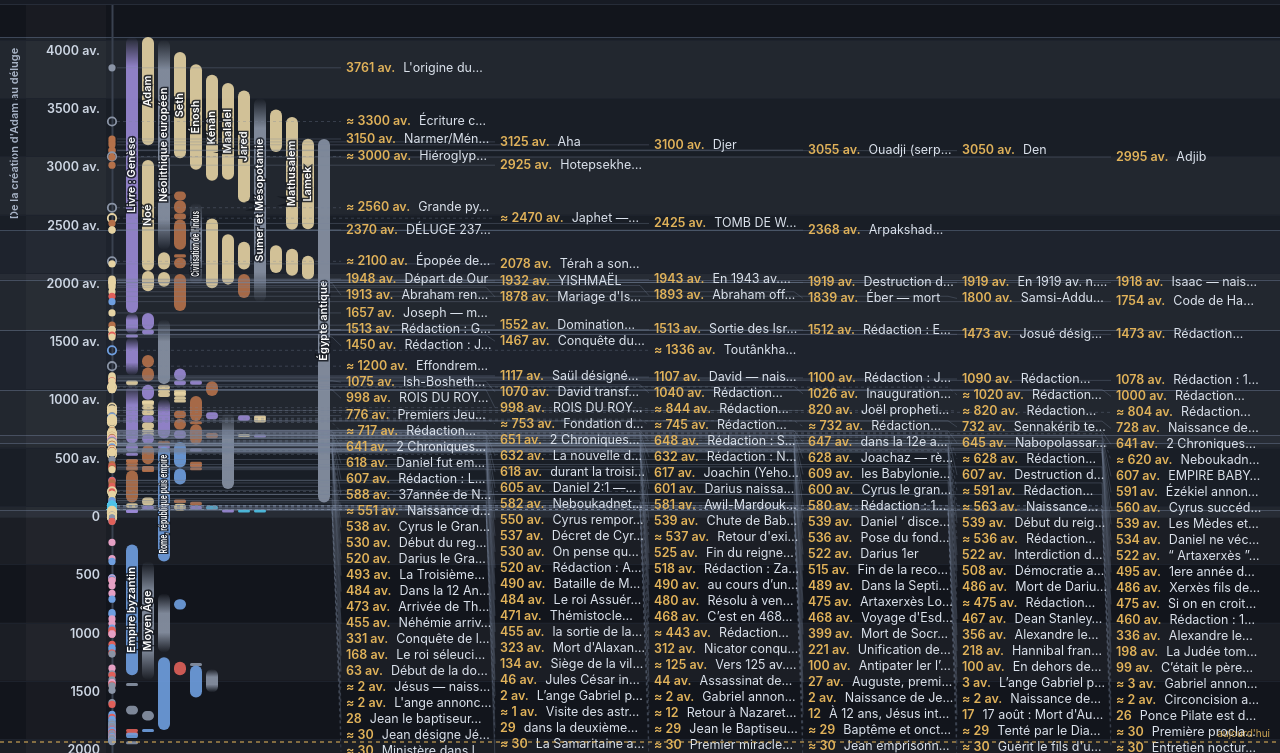
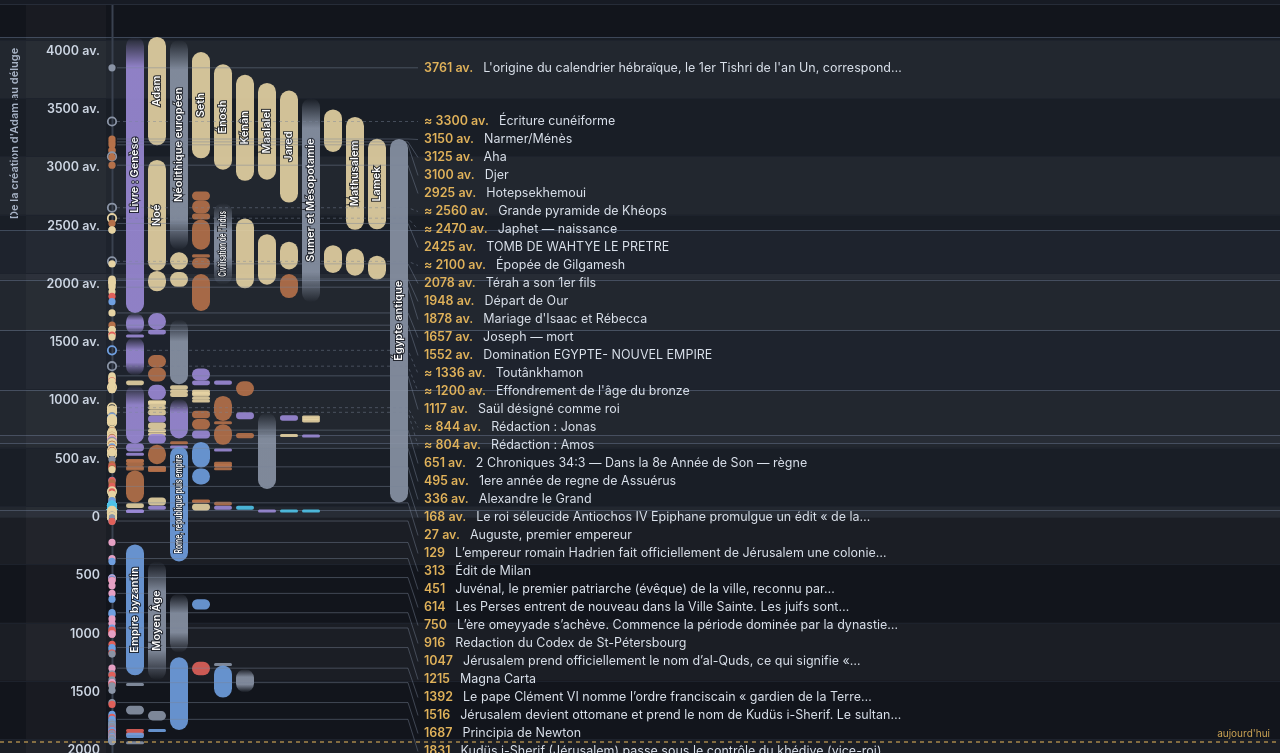
Before and after one commit to steinmetzbenjam-cloud/kronos, a plain HTML site: page index.html in a window 1280 px wide. Shown: the part 47-800 px from the top of the page. Drawn offline with Linux system fonts and the light colour scheme.

Commit message:
Retour à une colonne de libellés ; barres de période plus lisibles
Co-Authored-By: Claude Opus 5 <noreply@anthropic.com>

```diff
--- a/index.html
+++ b/index.html
@@ -8,9 +8,9 @@
 <meta name="apple-mobile-web-app-status-bar-style" content="black-translucent">
 <meta name="apple-mobile-web-app-title" content="Kronos">
 <title>Kronos — Frise chronologique</title>
-<link rel="manifest" href="manifest.webmanifest?v=39">
+<link rel="manifest" href="manifest.webmanifest?v=43">
 <link rel="apple-touch-icon" href="icons/icon-192.png">
-<link rel="stylesheet" href="src/style.css?v=39">
+<link rel="stylesheet" href="src/style.css?v=43">
 </head>
 <body>
 
@@ -172,14 +172,14 @@
 
 <div id="toast" class="hidden"></div>
 
-<script src="src/seed.js?v=39"></script>
-<script src="src/refs.js?v=39"></script>
-<script src="src/places.js?v=39"></script>
-<script src="src/maps.js?v=39"></script>
-<script src="src/photos.js?v=39"></script>
-<script src="src/store.js?v=39"></script>
-<script src="src/timeline.js?v=39"></script>
-<script src="src/ui.js?v=39"></script>
+<script src="src/seed.js?v=43"></script>
+<script src="src/refs.js?v=43"></script>
+<script src="src/places.js?v=43"></script>
+<script src="src/maps.js?v=43"></script>
+<script src="src/photos.js?v=43"></script>
+<script src="src/store.js?v=43"></script>
+<script src="src/timeline.js?v=43"></script>
+<script src="src/ui.js?v=43"></script>
 <script>
 if ('serviceWorker' in navigator && location.protocol.startsWith('http')) {
   navigator.serviceWorker.register('sw.js').catch(function(){});
--- a/src/timeline.js
+++ b/src/timeline.js
@@ -179,7 +179,10 @@ var Timeline = (function () {
     /* Les voies se resserrent quand les périodes sont nombreuses, pour que
        toutes restent visibles au lieu d'être coupées à droite. */
     var avail = Math.max(W * (narrow ? 0.50 : 0.45) - laneX, 30);
-    var pitch = Math.min(narrow ? 13 : 16, Math.max(5, avail / Math.max(laneCount, 1)));
+    /* Écart entre deux barres. Assez large pour que les noms verticaux, halo
+       compris, ne se touchent pas ; resserré seulement si les barres sont
+       nombreuses. */
+    var pitch = Math.min(narrow ? 16 : 22, Math.max(5, avail / Math.max(laneCount, 1)));
     return {
       narrow: narrow,
       gutter: gutter,
@@ -431,14 +434,14 @@ var Timeline = (function () {
       }
 
       var visH = bot - top;
-      if (visH > 78 && L.laneW >= 8) {
+      if (visH > 78 && L.pitch >= 15) {
         ctx.save();
         ctx.globalAlpha = dim ? 0.25 : 1;
         ctx.translate(x + L.laneW / 2, (top + bot) / 2);
         ctx.rotate(-Math.PI / 2);
         ctx.font = "600 11px " + FONT;
         ctx.fillStyle = "#12151c";
-        ctx.lineWidth = 3;
+        ctx.lineWidth = 2;
         ctx.strokeStyle = "rgba(18,21,28,0.85)";
         ctx.strokeText(p.title, 0, 0, visH - 16);
         ctx.fillStyle = "#ffffff";
@@ -473,87 +476,42 @@ var Timeline = (function () {
       ctx.textBaseline = "middle";
     }
 
-    /* --- événements ponctuels, répartis en colonnes --- */
-    /* Une seule colonne ne peut pas accueillir tous les libellés quand ils
-       sont nombreux : on en ouvre autant que la largeur le permet, et chaque
-       libellé va dans celle qui le rapproche le plus de sa vraie date. */
+    /* --- événements ponctuels : une seule colonne --- */
     var colX = Math.min(L.laneX + laneCount * L.pitch + 12, W * 0.55);
-    var dispo = Math.max(W - colX - 10, 90);
-    var largeurMin = L.narrow ? 112 : 150;
-    var nbColMax = Math.max(1, Math.floor(dispo / largeurMin));
-
-    var visibles = [];
+    var lastY = -1e9;
+    ctx.textAlign = "left";
     points.forEach(function (p) {
       if (!visible(p)) return;
       var py = yearToY(p.start);
       if (py < -30 || py > H + 30) return;
-      visibles.push({ p: p, py: py });
-    });
+      var col = Store.category(p.cat).color;
 
-    var PAS = 16;
-    /* Distance tolérée entre un point et son libellé. Généreuse : le trait de
-       rappel et l'année inscrite lèvent l'ambiguïté, et c'est ce qui permet
-       d'afficher le plus d'événements possible. */
-    var MAX_SHIFT = Math.max(H * 0.45, Math.min(H * 0.9, (view.ppy / 365) * 6));
+      /* Le libellé descend juste ce qu'il faut pour ne pas toucher le
+         précédent, mais jamais de plus de MAX_SHIFT : au-delà on ne garde que
+         le point, et le libellé revient dès qu'on zoome. */
+      var MAX_SHIFT = Math.max(34, Math.min(H * 0.7, (view.ppy / 365) * 6));
+      var ly = Math.max(py, lastY + 18);
+      var showLabel = (ly - py) <= MAX_SHIFT && ly <= H + 10;
+      if (showLabel) lastY = ly;
 
-    /* Range les libellés dans `n` colonnes ; chacun va dans celle qui le
-       rapproche le plus de sa date. Renvoie le placement et le nombre de
-       laissés-pour-compte. */
-    function placer(n) {
-      var derniers = [], c;
-      for (c = 0; c < n; c++) derniers.push(-1e9);
-      var liste = [], manquants = 0;
-      visibles.forEach(function (v) {
-        var meilleure = 0, meilleurY = Infinity;
-        for (var k = 0; k < n; k++) {
-          var y = Math.max(v.py, derniers[k] + PAS);
-          if (y < meilleurY) { meilleurY = y; meilleure = k; }
-        }
-        var affiche = (meilleurY - v.py) <= MAX_SHIFT && meilleurY <= H + 10;
-        if (affiche) derniers[meilleure] = meilleurY; else manquants++;
-        liste.push({ p: v.p, py: v.py, col: meilleure, ly: meilleurY, affiche: affiche });
-      });
-      return { liste: liste, manquants: manquants };
-    }
-
-    /* On ouvre le moins de colonnes possible, mais assez pour que rien ne
-       manque : la moyenne sous-estime toujours, les événements se groupant. */
-    var depart = Math.max(1, Math.ceil(visibles.length * PAS / Math.max(H, 1)));
-    var nbCol = Math.min(depart, nbColMax);
-    var essai = placer(nbCol);
-    while (essai.manquants > 0 && nbCol < nbColMax) {
-      nbCol++;
-      essai = placer(nbCol);
-    }
-    var poses = essai.liste;
-    var colW = dispo / nbCol;
-
-    /* 2e temps : les traits de rappel, dessinés dessous pour ne pas barrer les mots */
-    poses.forEach(function (o) {
-      if (!o.affiche) return;
-      var xc = colX + o.col * colW;
-      ctx.globalAlpha = matched(o.p) ? 1 : 0.18;
-      ctx.strokeStyle = "rgba(120,132,152,0.32)";
-      ctx.lineWidth = 1;
-      if (o.p.approxStart) ctx.setLineDash([3, 3]);
-      ctx.beginPath();
-      ctx.moveTo(L.axisX + 5, o.py);
-      ctx.lineTo(Math.max(xc - 14, L.axisX + 8), o.py);
-      ctx.lineTo(xc - 5, o.ly);
-      ctx.stroke();
-      ctx.setLineDash([]);
-    });
-    ctx.globalAlpha = 1;
-
-    /* 3e temps : points et libellés, par-dessus les traits */
-    ctx.textAlign = "left";
-    poses.forEach(function (o) {
-      var p = o.p, py = o.py;
-      var col = Store.category(p.cat).color;
       var dim = !matched(p);
       var sel = selectedId === p.id;
       ctx.globalAlpha = dim ? 0.18 : 1;
 
+      /* trait de rappel */
+      if (showLabel) {
+        ctx.strokeStyle = "rgba(120,132,152,0.45)";
+        ctx.lineWidth = 1;
+        if (p.approxStart) ctx.setLineDash([3, 3]);
+        ctx.beginPath();
+        ctx.moveTo(L.axisX + 5, py);
+        ctx.lineTo(Math.max(colX - 16, L.axisX + 8), py);
+        ctx.lineTo(colX - 6, ly);
+        ctx.stroke();
+        ctx.setLineDash([]);
+      }
+
+      /* point sur l'axe : plein si la date est sûre, creux si elle est approximative */
       var r = sel ? 5.5 : 3.6;
       if (p.approxStart) {
         ctx.strokeStyle = col;
@@ -572,26 +530,25 @@ var Timeline = (function () {
         ctx.beginPath(); ctx.arc(L.axisX, py, 8.5, 0, Math.PI * 2); ctx.stroke();
       }
 
-      if (!o.affiche) {
+      if (!showLabel) {
         ctx.globalAlpha = 1;
         hits.push({ id: p.id, x: L.axisX - 10, y: py - 8, w: 20, h: 16 });
         return;
       }
 
-      var xc = colX + o.col * colW;
       ctx.textBaseline = "middle";
       var yl = (p.approxStart ? "≈ " : "") + fmtYearShort(p.startYear);
       ctx.font = "600 12.5px " + FONT;
       ctx.fillStyle = sel ? "#ffffff" : "#e0b25a";
-      ctx.fillText(yl, xc, o.ly);
+      ctx.fillText(yl, colX, ly);
       var wy = ctx.measureText(yl).width;
-      var tx = xc + wy + 8;
+      var tx = colX + wy + 10;
       ctx.font = (sel ? "600 " : "") + "12.5px " + FONT;
       ctx.fillStyle = sel ? "#ffffff" : "#dbe2ec";
-      ctx.fillText(couper(p.title, colW - wy - 16), tx, o.ly);
+      ctx.fillText(couper(p.title, W - tx - 12), tx, ly);
       ctx.globalAlpha = 1;
 
-      hits.push({ id: p.id, x: xc - 20, y: o.ly - 9, w: colW + 16, h: 18 });
+      hits.push({ id: p.id, x: colX - 24, y: ly - 9, w: W - colX + 24, h: 18 });
       hits.push({ id: p.id, x: L.axisX - 9, y: py - 9, w: 18, h: 18 });
     });
 
--- a/src/ui.js
+++ b/src/ui.js
@@ -1,6 +1,6 @@
 /* Kronos — interface : panneau, formulaire, recherche, import/export */
 (function () {
-  var VERSION = "5.0";
+  var VERSION = "5.2";
   var $ = function (id) { return document.getElementById(id); };
 
   var panel = $("panel"), panelBody = $("panel-body");
--- a/sw.js
+++ b/sw.js
@@ -2,7 +2,7 @@
    Stratégie « réseau d'abord » : tant qu'on a du réseau, on sert toujours la
    dernière version du code. Le cache ne prend le relais que hors ligne.
    Une stratégie « cache d'abord » servait indéfiniment un code périmé. */
-var CACHE = "kronos-v35";
+var CACHE = "kronos-v37";
 var FILES = [
   "./", "./index.html", "./manifest.webmanifest",
   "./src/style.css", "./src/seed.js", "./src/refs.js", "./src/places.js",
```
Also changed, not shown: 1 other file.
